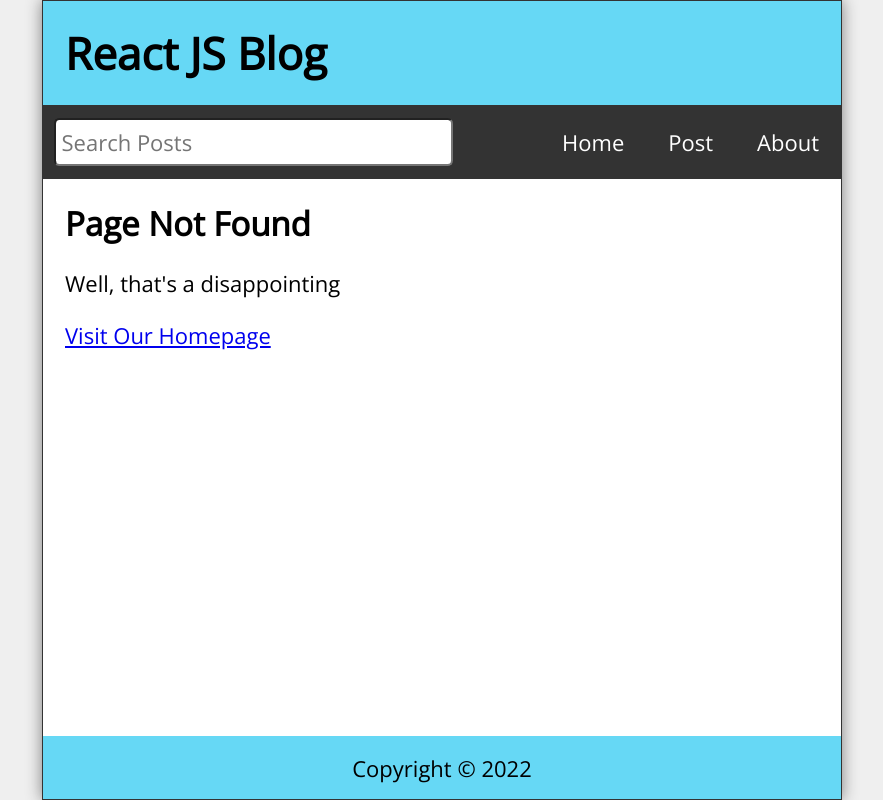
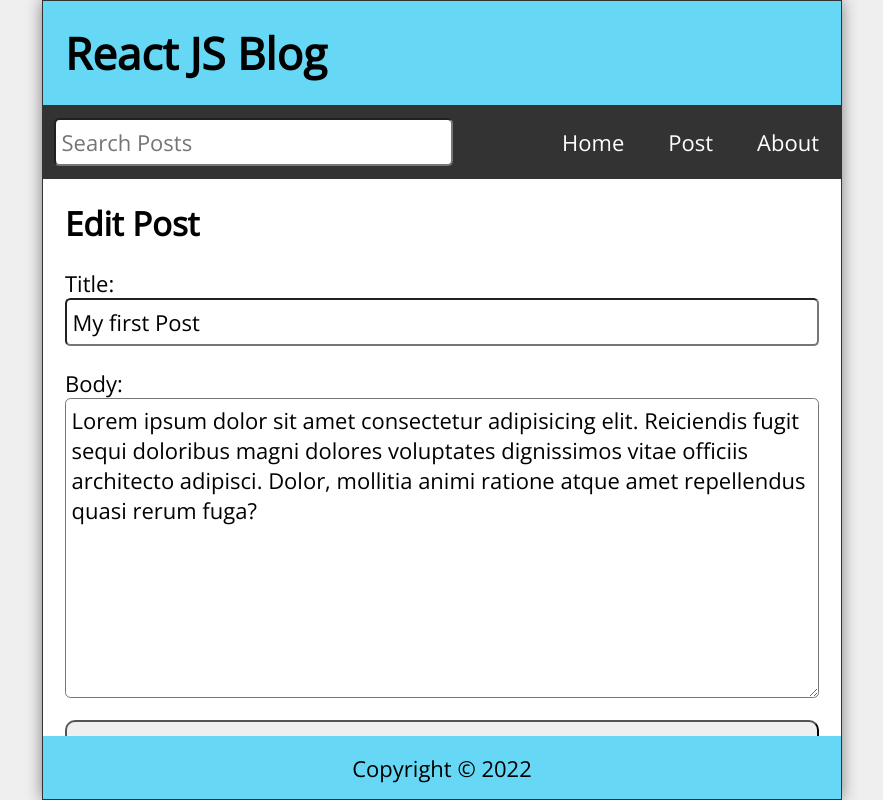
Before and after one commit to vnsonvo/react-router-practice-demo, a React (Create React App) app: page /edit/1 in a window 1280 px wide. Before the commit this address had no page. Shown: the whole page, without its empty margins (198-1081 px from the left). Built offline with nearby package versions, Linux system fonts and the light colour scheme; data requests are answered from the project's data file.

Commit message:
add edit post and finish crud operations

```diff
--- a/data/db.json
+++ b/data/db.json
@@ -20,9 +20,15 @@
     },
     {
       "id": 4,
-      "title": "My 4th Post",
-      "datetime": "July 01, 2022 11:17:36 AM",
-      "body": "Lorem ipsum dolor sit amet consectetur adipisicing elit. Reiciendis fugit sequi doloribus magni dolores voluptates dignissimos vitae officiis architecto adipisci. Dolor, mollitia animi ratione atque amet repellendus quasi rerum fuga?"
+      "title": "My 4th Post 4",
+      "body": "Lorem ipsum dolor sit amet consectetur adipisicing elit. Reiciendis fugit sequi doloribus magni dolores voluptates dignissimos vitae officiis architecto adipisci. Dolor, mollitia animi ratione atque amet repellendus quasi rerum fuga?",
+      "datetime": "July 27, 2022 5:45:27 PM"
+    },
+    {
+      "id": 5,
+      "title": "another post!!",
+      "body": "testing once again!!",
+      "datetime": "July 27, 2022 5:45:46 PM"
     }
   ]
 }
--- a/src/App.js
+++ b/src/App.js
@@ -6,10 +6,12 @@ import NewPost from "./NewPost";
 import PostPage from "./PostPage";
 import About from "./About";
 import Missing from "./Missing";
+import EditPost from "./EditPost";
 
 import { Routes, Route, useNavigate } from "react-router-dom";
 import { useState, useEffect } from "react";
 import { format } from "date-fns";
+import api from "./api/posts";
 
 function App() {
   const [posts, setPosts] = useState([]);
@@ -17,8 +19,33 @@ function App() {
   const [searchResult, setSearchResult] = useState([]);
   const [postTitle, setPostTitle] = useState("");
   const [postBody, setPostBody] = useState("");
+  const [editTitle, setEditTitle] = useState("");
+  const [editBody, setEditBody] = useState("");
 
   const navigate = useNavigate();
+
+  useEffect(() => {
+    const fetchPosts = async () => {
+      try {
+        const response = await api.get("/posts");
+        // console.log(response);
+        // console.log(response.data);
+
+        if (response && response.data) setPosts(response.data);
+      } catch (err) {
+        // Not in the 200 response range
+        if (err.response) {
+          // from Axios documentation
+          console.log(err.response.data);
+          console.log(err.response.status);
+          console.log(err.response.headers);
+        } else {
+          console.log(`Error: ${err.message}`);
+        }
+      }
+    };
+    fetchPosts();
+  }, []);
 
   useEffect(() => {
     const filteredResults = posts.filter(
@@ -30,22 +57,48 @@ function App() {
     setSearchResult(filteredResults.reverse());
   }, [posts, search]);
 
-  const handleSubmit = (e) => {
+  const handleSubmit = async (e) => {
     e.preventDefault();
     const id = posts.length ? posts[posts.length - 1].id + 1 : 1;
     const datetime = format(new Date(), "MMMM dd, yyyy pp");
     const newPost = { id, title: postTitle, body: postBody, datetime };
-    const allPosts = [...posts, newPost];
+    try {
+      const response = await api.post("/posts", newPost);
+      const allPosts = [...posts, response.data];
       setPosts(allPosts);
       setPostTitle("");
       setPostBody("");
       navigate("/");
+    } catch (err) {
+      console.log(`Error: ${err.message}`);
+    }
   };
 
-  const handleDelete = (id) => {
+  const handleEdit = async (id) => {
+    const datetime = format(new Date(), "MMMM dd, yyyy pp");
+    const updatedPost = { id, title: editTitle, body: editBody, datetime };
+    try {
+      const response = await api.put(`/posts/${id}`, updatedPost);
+      setPosts(
+        posts.map((post) => (post.id === id ? { ...response.data } : post))
+      );
+      setEditTitle("");
+      setEditBody("");
+      navigate("/");
+    } catch (err) {
+      console.log(`Error: ${err.message}`);
+    }
+  };
+
+  const handleDelete = async (id) => {
+    try {
+      await api.delete(`/posts/${id}`);
       const postsList = posts.filter((post) => post.id !== id);
       setPosts(postsList);
       navigate("/");
+    } catch (err) {
+      console.log(`Error: ${err.message}`);
+    }
   };
 
   return (
@@ -68,6 +121,19 @@ function App() {
           }
         />
         <Route
+          path="/edit/:id"
+          element={
+            <EditPost
+              posts={posts}
+              handleEdit={handleEdit}
+              editTitle={editTitle}
+              setEditTitle={setEditTitle}
+              editBody={editBody}
+              setEditBody={setEditBody}
+            />
+          }
+        />
+        <Route
           path="/post/:id"
           element={<PostPage posts={posts} handleDelete={handleDelete} />}
         />
--- /dev/null
+++ b/src/EditPost.js
@@ -0,0 +1,62 @@
+import { useEffect } from "react";
+import { useParams, Link } from "react-router-dom";
+
+const EditPost = ({
+  posts,
+  handleEdit,
+  editBody,
+  setEditBody,
+  editTitle,
+  setEditTitle,
+}) => {
+  const { id } = useParams();
+  const post = posts.find((post) => post.id.toString() === id);
+
+  useEffect(() => {
+    if (post) {
+      setEditTitle(post.title);
+      setEditBody(post.body);
+    }
+  }, [post, setEditTitle, setEditBody]);
+
+  return (
+    <main className="NewPost">
+      {editTitle && (
+        <>
+          <h2>Edit Post</h2>
+          <form className="newPostForm" onSubmit={(e) => e.preventDefault()}>
+            <label htmlFor="postTitle">Title:</label>
+            <input
+              type="text"
+              id="postTitle"
+              value={editTitle}
+              onChange={(e) => setEditTitle(e.target.value)}
+            />
+            <label htmlFor="postBody">Body:</label>
+            <textarea
+              name=""
+              id="postBody"
+              cols="30"
+              rows="10"
+              required
+              value={editBody}
+              onChange={(e) => setEditBody(e.target.value)}
+            ></textarea>
+            <button onClick={() => handleEdit(post.id)}>Submit</button>
+          </form>
+        </>
+      )}
+      {!editTitle && (
+        <>
+          <h2>Post Not Found</h2>
+          <p>Well, that's disappointing.</p>
+          <p>
+            <Link to="/">Visit Our Homepage</Link>
+          </p>
+        </>
+      )}
+    </main>
+  );
+};
+
+export default EditPost;
--- a/src/PostPage.js
+++ b/src/PostPage.js
@@ -12,7 +12,15 @@ const PostPage = ({ posts, handleDelete }) => {
             <h2>{post.title}</h2>
             <p className="postDate">{post.datetime}</p>
             <p className="postBody">{post.body}</p>
-            <button onClick={() => handleDelete(post.id)}>Delete Post</button>
+            <Link to={`/edit/${post.id}`}>
+              <button className="editButton">Edit Post</button>
+            </Link>
+            <button
+              className="deleteButton"
+              onClick={() => handleDelete(post.id)}
+            >
+              Delete Post
+            </button>
           </>
         )}
         {!post && (
--- a/src/api/posts.js
+++ b/src/api/posts.js
@@ -1,5 +1,5 @@
 import axios from "axios";
 
 export default axios.create({
-  baseURL: "http://localhost/3500",
+  baseURL: "http://localhost:3500",
 });
--- a/src/index.css
+++ b/src/index.css
@@ -205,11 +205,10 @@ body {
   cursor: pointer;
 }
 
-.Missing h2,
-.PostPage h2,
 .Missing p,
-.PostPage p {
-  margin-bottom: 1rem;
+.PostPage p,
+.NewPost p {
+  margin-top: 1rem;
 }
 
 .PostPage button {
@@ -217,10 +216,18 @@ body {
   min-width: 48px;
   border-radius: 0.25rem;
   padding: 0.5rem;
+  margin-right: 0.5rem;
   font-size: 1rem;
-  background-color: red;
   color: #fff;
   cursor: pointer;
+}
+
+.deleteButton {
+  background-color: red;
+}
+
+.editButton {
+  background-color: #333;
 }
 
 .statusMsg {
```
Lines whose indentation alone changed are shown as unchanged.
